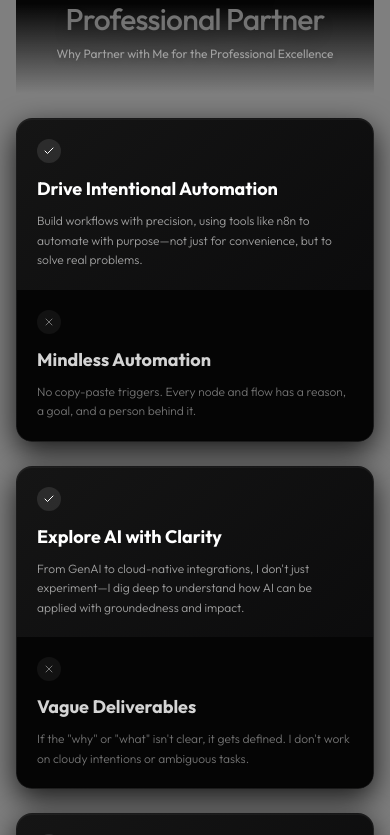
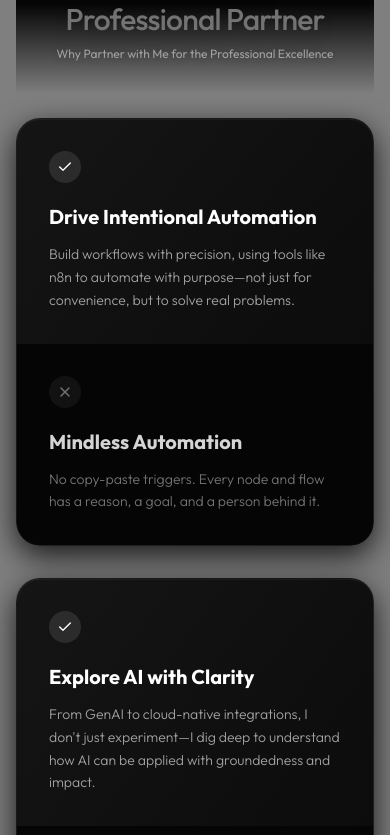
Before and after one commit to RamprakashRP/Portfolio, a Next.js app: page / in a window 390 px wide. Shown: the part 8389-9224 px from the top of the page. Built offline with nearby package versions, Linux system fonts and the light colour scheme; no server answers; the database is empty.

Commit message:
style: revert mobile padding and sizing on Benefits cards to restore original spacious layout

```diff
--- a/src/components/Benefits.tsx
+++ b/src/components/Benefits.tsx
@@ -68,30 +68,30 @@ export default function Benefits() {
             return (
               <div
                 key={idx}
-                className="sticky w-full flex flex-col md:flex-row bg-gradient-to-br from-[#151515] to-[#09090a] shadow-[inset_0_1px_1px_rgba(255,255,255,0.05),_0_10px_30px_rgba(0,0,0,0.8)] border border-white/5 rounded-2xl md:rounded-3xl overflow-hidden mb-6 md:mb-12"
+                className="sticky w-full flex flex-col md:flex-row bg-gradient-to-br from-[#151515] to-[#09090a] shadow-[inset_0_1px_1px_rgba(255,255,255,0.05),_0_10px_30px_rgba(0,0,0,0.8)] border border-white/5 rounded-3xl overflow-hidden mb-8 md:mb-12"
                 style={{
-                  top: `calc(var(--card-top) + ${idx * 12}px)`,
+                  top: `calc(var(--card-top) + ${idx * 16}px)`,
                   zIndex: 10 + idx,
                 }}
               >
                 {/* Left Side (Positive) */}
-                <div className="flex-1 p-5 md:p-10 md:border-r border-white/5">
-                  <div className="w-6 h-6 md:w-8 md:h-8 rounded-full bg-white/10 flex items-center justify-center mb-3 md:mb-6">
-                    <Check className="w-3 h-3 md:w-4 md:h-4 text-white" />
+                <div className="flex-1 p-8 md:p-10 md:border-r border-white/5">
+                  <div className="w-8 h-8 rounded-full bg-white/10 flex items-center justify-center mb-5 md:mb-6">
+                    <Check className="w-4 h-4 text-white" />
                   </div>
-                  <h3 className="text-lg md:text-xl font-bold mb-2 md:mb-4 text-white">{benefit.positiveTitle}</h3>
-                  <p className="text-xs md:text-sm text-neutral-400 leading-relaxed font-light">
+                  <h3 className="text-xl font-bold mb-3 md:mb-4 text-white">{benefit.positiveTitle}</h3>
+                  <p className="text-sm text-neutral-400 leading-relaxed font-light">
                     {benefit.positiveDesc}
                   </p>
                 </div>
 
                 {/* Right Side (Negative) */}
-                <div className="flex-1 p-5 md:p-10 bg-[#050505]">
-                  <div className="w-6 h-6 md:w-8 md:h-8 rounded-full bg-white/5 flex items-center justify-center mb-3 md:mb-6">
-                    <X className="w-3 h-3 md:w-4 md:h-4 text-neutral-500" />
+                <div className="flex-1 p-8 md:p-10 bg-[#050505]">
+                  <div className="w-8 h-8 rounded-full bg-white/5 flex items-center justify-center mb-5 md:mb-6">
+                    <X className="w-4 h-4 text-neutral-500" />
                   </div>
-                  <h3 className="text-lg md:text-xl font-bold mb-2 md:mb-4 text-neutral-300">{benefit.negativeTitle}</h3>
-                  <p className="text-xs md:text-sm text-neutral-500 leading-relaxed font-light">
+                  <h3 className="text-xl font-bold mb-3 md:mb-4 text-neutral-300">{benefit.negativeTitle}</h3>
+                  <p className="text-sm text-neutral-500 leading-relaxed font-light">
                     {benefit.negativeDesc}
                   </p>
                 </div>
```
